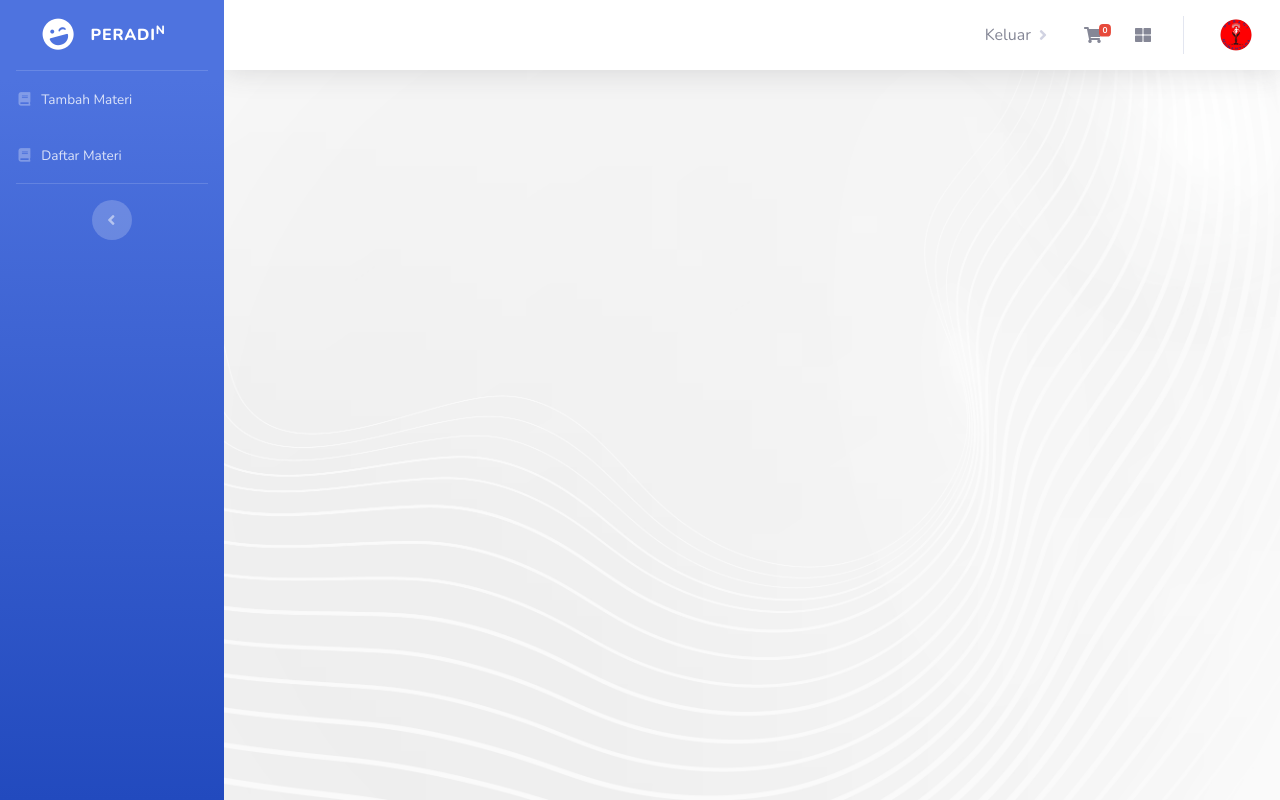
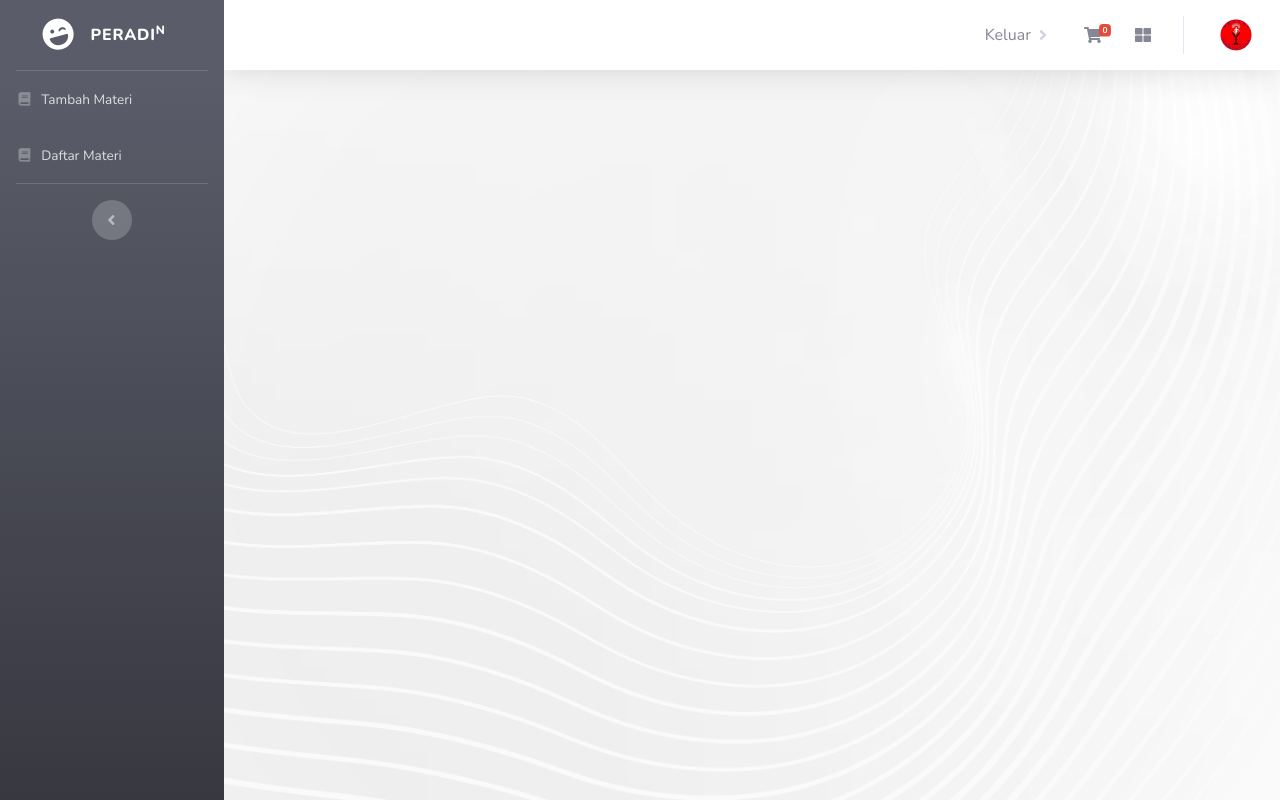
Before and after one commit to ikhlasul0507/peradi-pajak, a CodeIgniter app: the page made by application/views/p/lms/header.php in a window 1280 px wide. Run offline with CodeIgniter, Linux system fonts and the light colour scheme; data that the repository does not hold is empty.

Commit message:
change header

```diff
--- a/application/views/p/lms/header.php
+++ b/application/views/p/lms/header.php
@@ -178,7 +178,7 @@
     <div id="wrapper">
 
         <!-- Sidebar -->
-        <ul class="navbar-nav bg-gradient-primary sidebar sidebar-dark accordion" id="accordionSidebar">
+        <ul class="navbar-nav bg-gradient-dark sidebar sidebar-dark accordion" id="accordionSidebar">
 
             <!-- Sidebar - Brand -->
             <a class="sidebar-brand d-flex align-items-center justify-content-center" href="<?= base_url('P/Admin');?>">
--- a/application/views/p/report/header.php
+++ b/application/views/p/report/header.php
@@ -179,7 +179,7 @@
     <div id="wrapper">
 
         <!-- Sidebar -->
-        <ul class="navbar-nav bg-gradient-primary sidebar sidebar-dark accordion" id="accordionSidebar">
+        <ul class="navbar-nav bg-gradient-dark sidebar sidebar-dark accordion" id="accordionSidebar">
 
             <!-- Sidebar - Brand -->
             <a class="sidebar-brand d-flex align-items-center justify-content-center" href="<?= base_url('P/Admin');?>">
```
